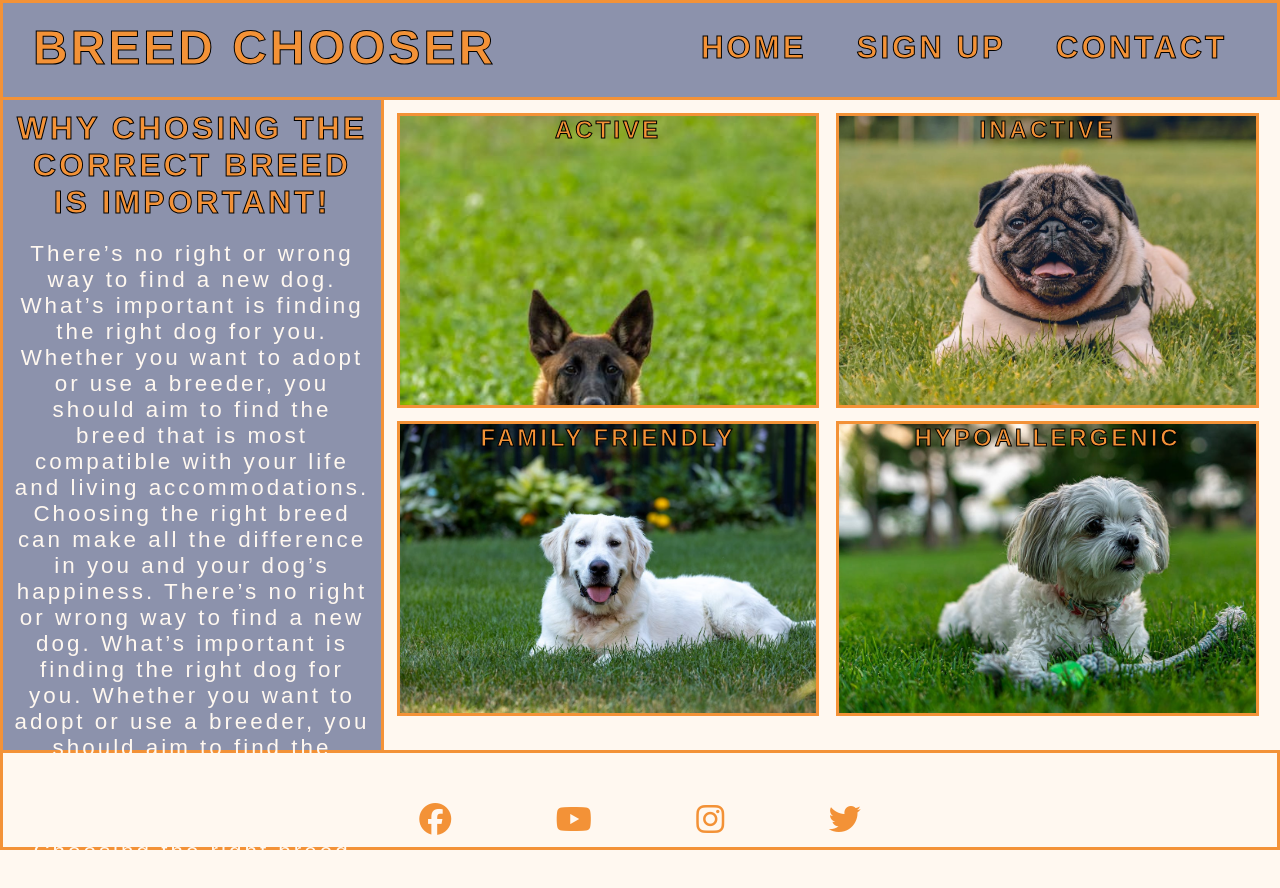
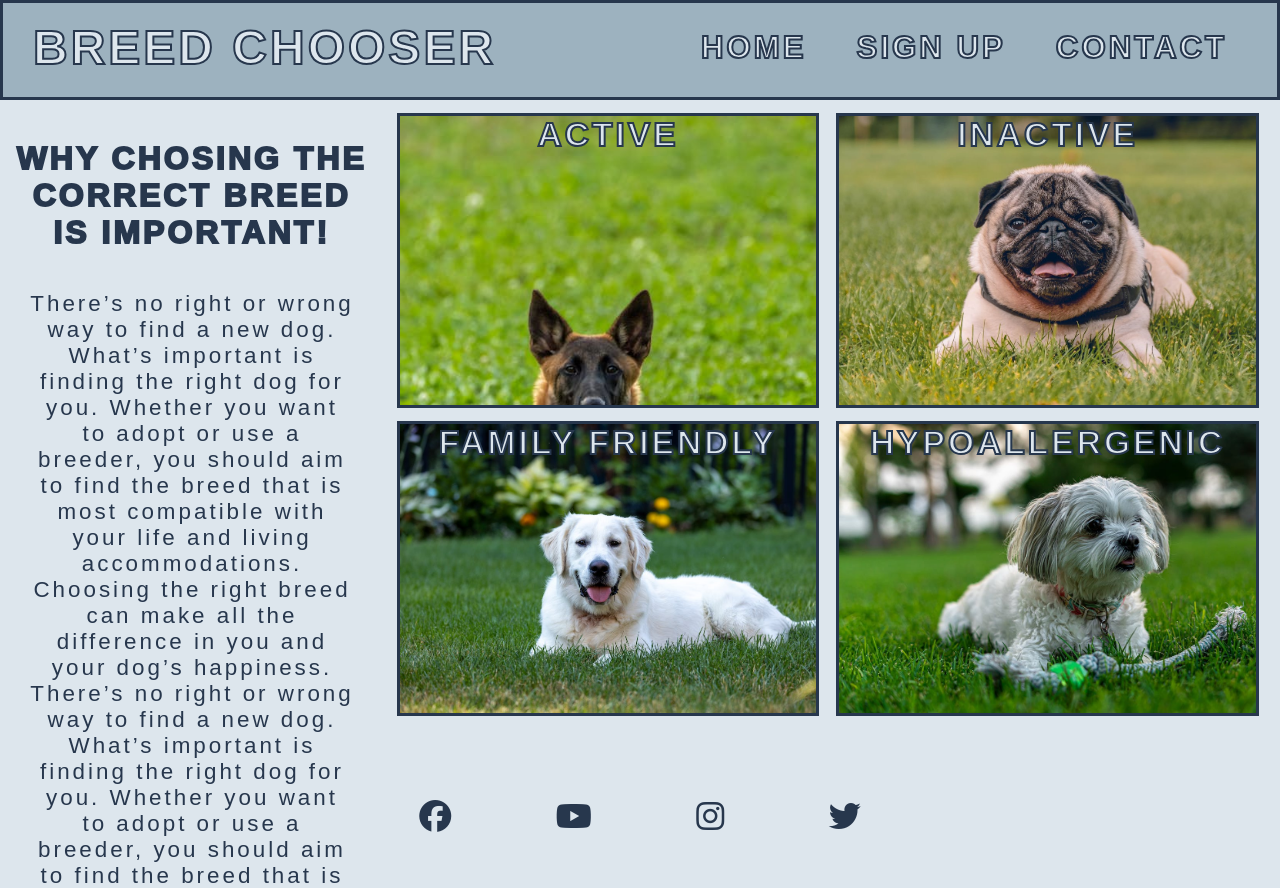
Before and after one commit to Tossan99/breed-chooser, a plain HTML site: page assets/index.html in a window 1280 px wide. Shown: the top 888 px of the page. Drawn offline with Linux system fonts and the light colour scheme.

Commit message:
Add new colors to aside, dog-boxes, header and social media links

```diff
--- a/assets/css/style.css
+++ b/assets/css/style.css
@@ -8,8 +8,7 @@
 
 body {
     font-family: DM-Sans, sans-serif;
-    background-color: #fff8f0;
-    color: #f39237;
+    background-color: #DDE6ED;
 
 }
 
@@ -17,12 +16,12 @@ body {
 
 #header {
     height: 100px;
-    background-color: #8c92ac;
     /* background: url(../images/dog-playing.jpeg) no-repeat center 40%; */
     background-size: cover;
-    border: 3px solid #f39237;
+    border: 3px solid #27374D;
     width: 100%;
     box-sizing: border-box;
+    background-color: #9DB2BF;
 }
 
 h1,
@@ -30,9 +29,9 @@ h2 {
     font-family: Crimson-Pro, sans-serif;
     text-transform: uppercase;
     letter-spacing: 3px;
-    color: #f39237;
+    color: #DDE6ED;
     text-align: center;
-    -webkit-text-stroke: 1px black;
+    -webkit-text-stroke: 2px #27374D;
 }
 
 #logo {
@@ -70,24 +69,23 @@ h2 {
 .left-information {
     width: 30%;
     height: 650px;
-    background-color: #8c92ac;
-    border-left: 3px solid #f39237;
-    border-right: 3px solid #f39237;
     box-sizing: border-box;
     float: left;
 }
 
 .left-information aside {
-    color: #fff8f0;
+    color: #27374D;
     font-size: 140%;
-    padding: 10px;
+    padding: 30px;
     letter-spacing: 3px;
     text-align: center;
 }
 
 .left-information h2 {
+    margin-top: 30px;
     font-size: 200%;
     padding: 10px;
+    color: #27374D;
 }
 
 /* dog boxes */
@@ -99,10 +97,10 @@ h2 {
 .dog-boxes div {
     height: 295px;
     width: 33%;
-    background-color: grey;
     display: inline-block;
-    border: 3px solid #f39237;
+    border: 3px solid #27374D;
     box-sizing: border-box;
+    font-size: 140%;
 }
 
 .top-left-box {
@@ -143,7 +141,6 @@ h2 {
 
 footer {
     height: 100px;
-    border: 3px solid #f39237;
     box-sizing: border-box;
 }
 
@@ -159,6 +156,6 @@ footer {
 
 .social-media i {
     font-size: 200%;
-    color: #f39237;
+    color: #27374D;
     padding: 50px;
 }
```
